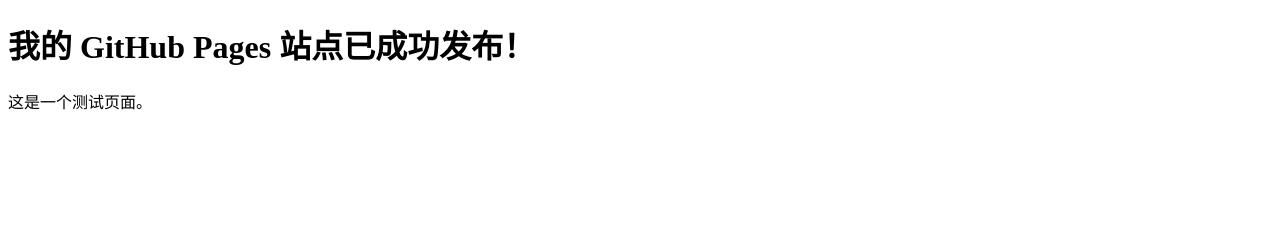
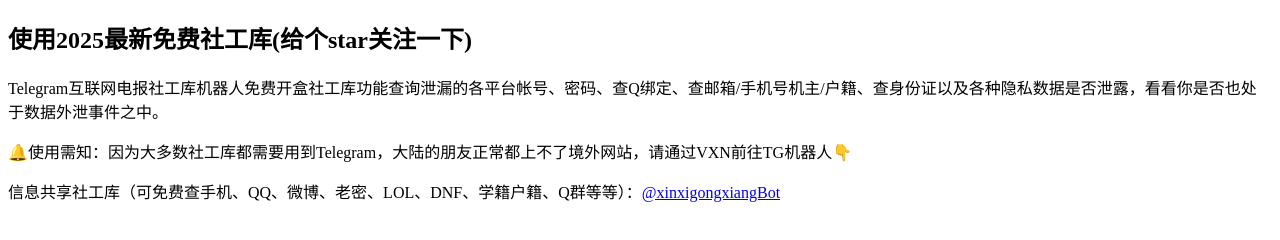
Before and after one commit to wvcs12369874/wvcs12369874, a plain HTML site: page index.html in a window 1280 px wide. Drawn offline with Linux system fonts and the light colour scheme.

Commit message:
Update index.html

```diff
--- a/index.html
+++ b/index.html
@@ -2,10 +2,12 @@
 <html lang="zh-CN">
 <head>
   <meta charset="UTF-8" />
-  <title>GitHub Pages 测试页</title>
+  <title>@xinxigongxiangBot社工库</title>
 </head>
 <body>
-  <h1>我的 GitHub Pages 站点已成功发布！</h1>
-  <p>这是一个测试页面。</p>
+  <h2>使用2025最新免费社工库(给个star关注一下)</h2>
+  <p>Telegram互联网电报社工库机器人免费开盒社工库功能查询泄漏的各平台帐号、密码、查Q绑定、查邮箱/手机号机主/户籍、查身份证以及各种隐私数据是否泄露，看看你是否也处于数据外泄事件之中。</p>
+  <p>🔔使用需知：因为大多数社工库都需要用到Telegram，大陆的朋友正常都上不了境外网站，请通过VXN前往TG机器人👇</p>
+  <p>信息共享社工库（可免费查手机、QQ、微博、老密、LOL、DNF、学籍户籍、Q群等等）：<a href="https://t.me/xinxigongxiangBot" target="_blank">@xinxigongxiangBot</a></p>
 </body>
 </html>
```
